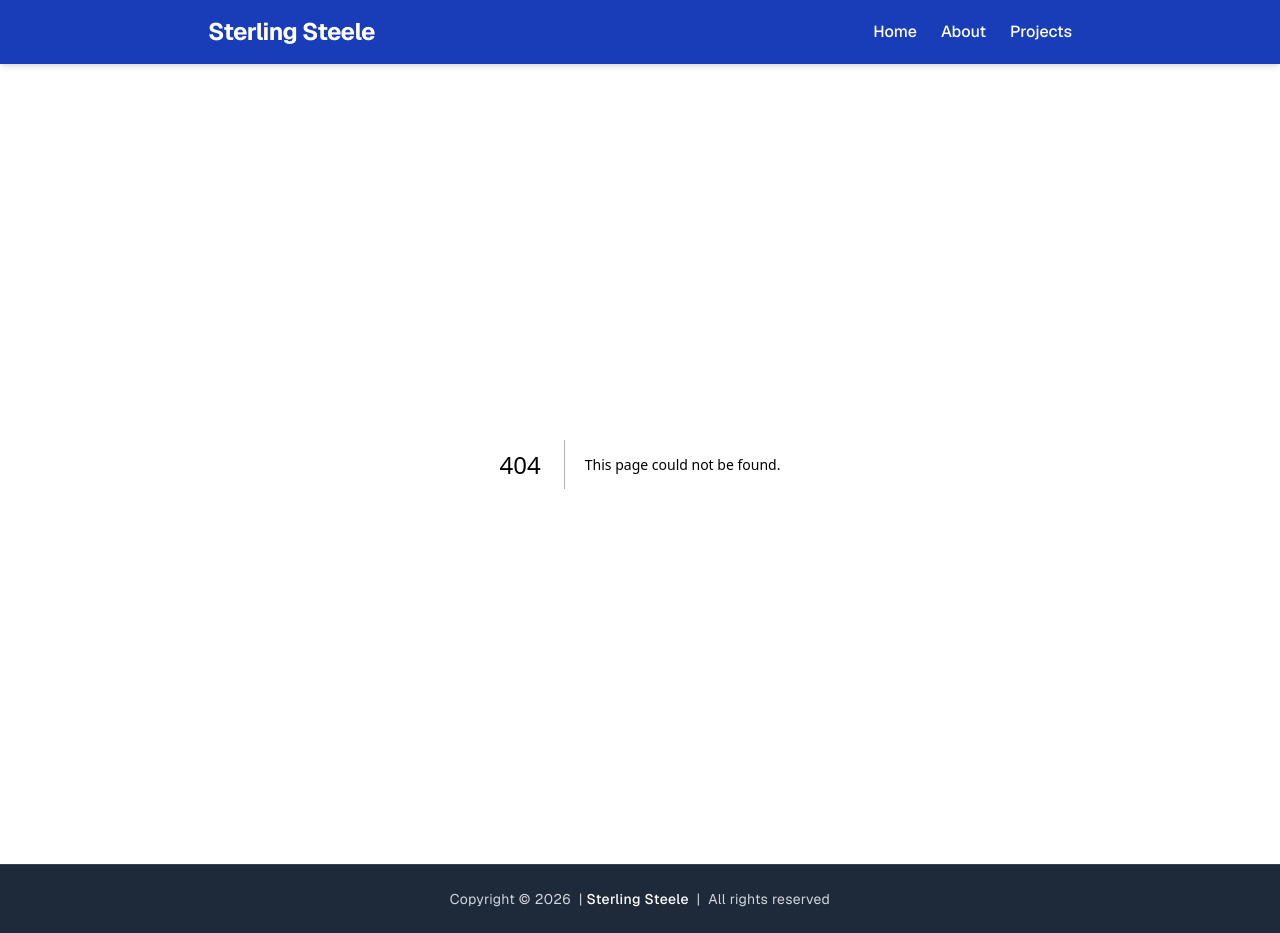
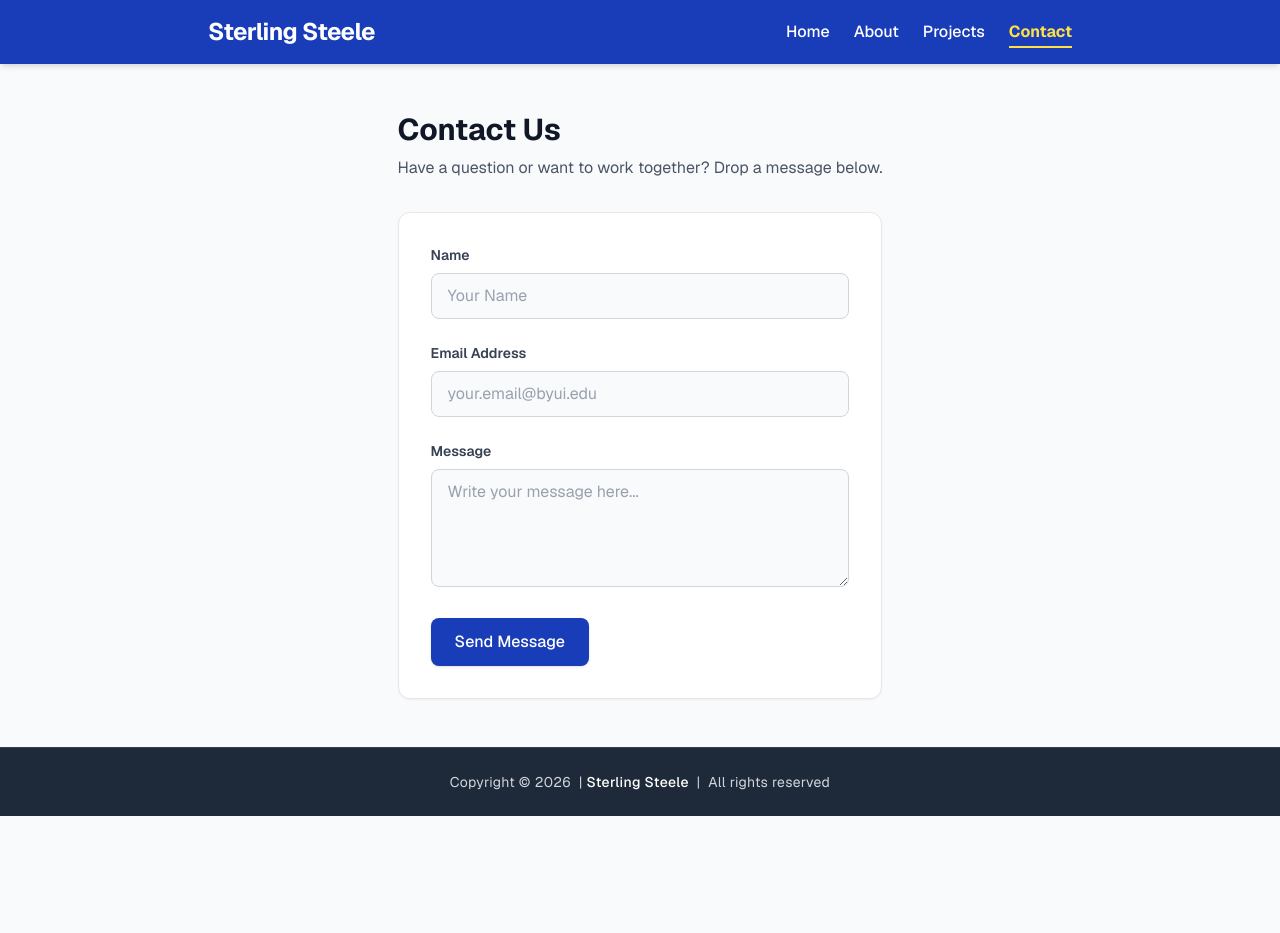
Before and after one commit to sterlingwebsite/wdd430-portfolio, a Next.js app: page /contact in a window 1280 px wide. Before the commit this address had no page. After the commit the page ends 816 px from the top, so only its background shows below. Built offline with nearby package versions, Linux system fonts and the light colour scheme.

Commit message:
Navigating Between Pages

```diff
--- /dev/null
+++ b/app/contact/page.tsx
@@ -0,0 +1,55 @@
+export default function ContactPage() {
+  return (
+    <main className="max-w-xl mx-auto px-6 py-12">
+      <h1 className="text-3xl font-bold text-gray-900 mb-2">Contact Us</h1>
+      <p className="text-gray-600 mb-8">
+        Have a question or want to work together? Drop a message below.
+      </p>
+
+      <form className="flex flex-col gap-6 bg-white p-8 rounded-xl shadow-xs border border-gray-200">
+        <div>
+          <label htmlFor="name" className="block text-sm font-semibold text-gray-700 mb-2">
+            Name
+          </label>
+          <input
+            type="text"
+            id="name"
+            placeholder="Your Name"
+            className="w-full px-4 py-2.5 bg-gray-50 border border-gray-300 rounded-lg text-gray-900 placeholder-gray-400 focus:bg-white focus:border-blue-600 focus:ring-2 focus:ring-blue-100 outline-hidden transition-all"
+          />
+        </div>
+
+        <div>
+          <label htmlFor="email" className="block text-sm font-semibold text-gray-700 mb-2">
+            Email Address
+          </label>
+          <input
+            type="email"
+            id="email"
+            placeholder="your.email@byui.edu"
+            className="w-full px-4 py-2.5 bg-gray-50 border border-gray-300 rounded-lg text-gray-900 placeholder-gray-400 focus:bg-white focus:border-blue-600 focus:ring-2 focus:ring-blue-100 outline-hidden transition-all"
+          />
+        </div>
+
+        <div>
+          <label htmlFor="message" className="block text-sm font-semibold text-gray-700 mb-2">
+            Message
+          </label>
+          <textarea
+            id="message"
+            placeholder="Write your message here..."
+            rows={4}
+            className="w-full px-4 py-2.5 bg-gray-50 border border-gray-300 rounded-lg text-gray-900 placeholder-gray-400 focus:bg-white focus:border-blue-600 focus:ring-2 focus:ring-blue-100 outline-hidden transition-all resize-y"
+          ></textarea>
+        </div>
+
+        <button
+          type="button"
+          className="self-start px-6 py-3 bg-blue-800 hover:bg-blue-700 text-white font-medium rounded-lg shadow-sm hover:shadow-md transition-all cursor-pointer"
+        >
+          Send Message
+        </button>
+      </form>
+    </main>
+  );
+}
--- a/app/globals.css
+++ b/app/globals.css
@@ -16,3 +16,21 @@ body {
   background-color: var(--background);
   color: var(--foreground);
 }
+
+@utility nav-link {
+  text-decoration: none;
+  color: #4b5563;
+  font-weight: 500;
+  transition: color 0.2s ease;
+
+  &:hover {
+    color: #111827;
+  }
+
+  &.active {
+    color: #2563eb;
+    font-weight: 700;
+    border-bottom: 2px solid #2563eb;
+    padding-bottom: 4px;
+  }
+}
--- a/components/Header.tsx
+++ b/components/Header.tsx
@@ -1,4 +1,5 @@
 import Link from 'next/link';
+import NavLinks from './NavLinks';
 
 export default function Header() {
   return (
@@ -8,11 +9,7 @@ export default function Header() {
           <Link href="/">Sterling Steele</Link>
         </div>
 
-        <ul className="flex gap-6 font-medium">
-          <li><Link href="/" className="hover:text-blue-200 transition-colors">Home</Link></li>
-          <li><Link href="/about" className="hover:text-blue-200 transition-colors">About</Link></li>
-          <li><Link href="/projects" className="hover:text-blue-200 transition-colors">Projects</Link></li>
-        </ul>
+        <NavLinks />
       </nav>
     </header>
   );
--- /dev/null
+++ b/components/NavLinks.tsx
@@ -0,0 +1,45 @@
+'use client';
+
+import Link from 'next/link';
+import { usePathname } from 'next/navigation';
+
+export default function NavLinks() {
+  const pathname = usePathname();
+
+  const links = [
+    { name: 'Home', href: '/' },
+    { name: 'About', href: '/about' },
+    { name: 'Projects', href: '/projects' },
+    { name: 'Contact', href: '/contact' },
+  ];
+
+  return (
+    <ul style={{ display: 'flex', gap: '24px', listStyle: 'none', padding: 0, margin: 0, fontWeight: 500 }}>
+      {links.map((link) => {
+        const isActive = pathname === link.href;
+
+        return (
+          <li key={link.href}>
+            <Link
+              href={link.href}
+              aria-current={isActive ? 'page' : undefined}
+              className={isActive ? 'active' : ''}
+              style={{
+                textDecoration: 'none',
+                transition: 'color 0.2s ease, border-color 0.2s ease',
+                paddingBottom: '4px',
+                color: isActive ? '#fde047' : '#ffffff',
+                fontWeight: isActive ? '700' : '500',
+                borderBottom: isActive ? '2px solid #fde047' : '2px solid transparent',
+              }}
+              onMouseEnter={(e) => { if(!isActive) e.currentTarget.style.color = '#bfdbfe'; }}
+              onMouseLeave={(e) => { if(!isActive) e.currentTarget.style.color = '#ffffff'; }}
+            >
+              {link.name}
+            </Link>
+          </li>
+        );
+      })}
+    </ul>
+  );
+}
```
